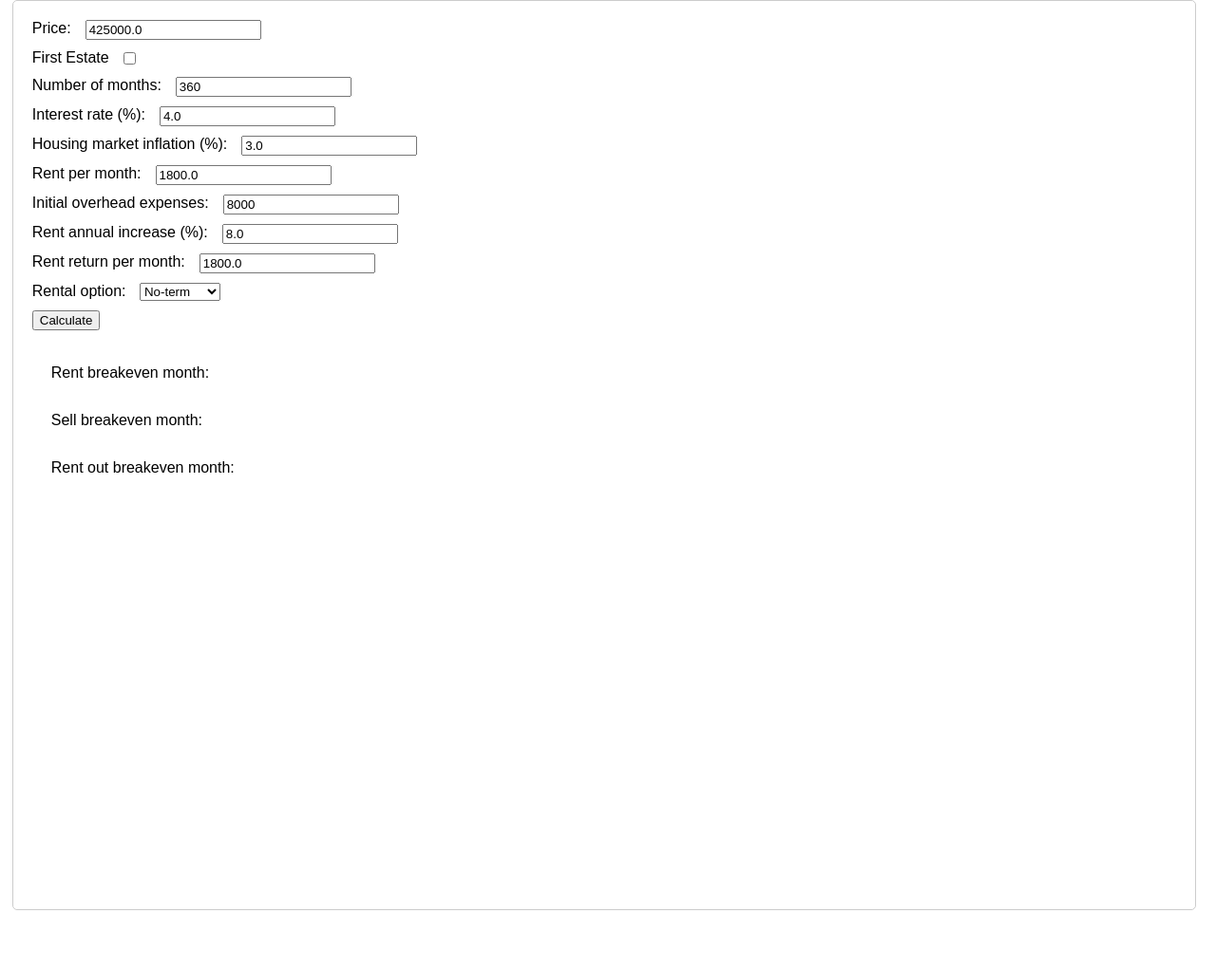
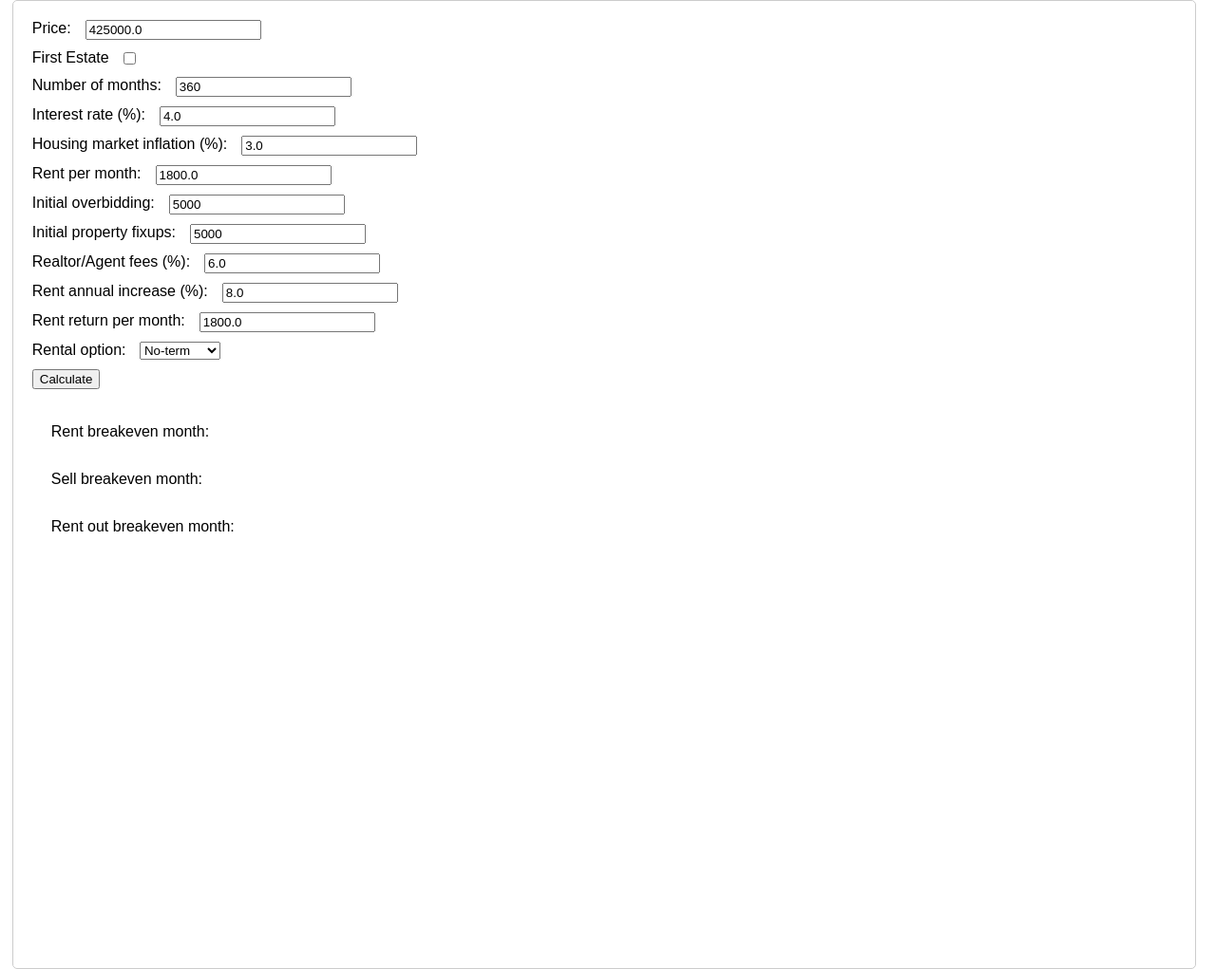
Before and after one commit to eigenomarksamy/mortgager, a Flask app: page / in a window 1280 px wide. Shown: the whole page at 95% size. Before the commit the page ends 959 px from the top, so only its background shows below. Run offline with Flask 3, Linux system fonts and the light colour scheme.

Commit message:
split initial expenses and fix bug with double percent conversion

```diff
--- a/app.py
+++ b/app.py
@@ -6,15 +6,15 @@ from src.utils import convert_str_bool
 app = Flask(__name__, static_folder='static', template_folder='templates')
 
 def get_mortgage_data(price, num_of_months, interest_rate,
-                      housing_inflation, rent_month,
-                      initial_expenses, rent_increase,
+                      housing_inflation, rent_month, overbidding,
+                      property_fixup, realtor_fee, rent_increase,
                       is_first_estate, rent_return_month,
                       rental_term):
     mortgage_obj = Mortgage(price, num_of_months, interest_rate,
                             housing_inflation, rent_month,
-                            initial_expenses, rent_increase,
-                            is_first_estate, rent_return_month,
-                            rental_term)
+                            overbidding, property_fixup, realtor_fee,
+                            rent_increase, is_first_estate,
+                            rent_return_month, rental_term)
     mortgage_rent_be_value = -1
     mortgage_sell_be_value = -1
     mortgage_rent_out_be_value = -1
@@ -40,7 +40,9 @@ def calculate():
         interest_rate = float(request.form['interest_rate'])
         housing_inflation = float(request.form['housing_inflation'])
         rent_month = float(request.form['rent_month'])
-        initial_expenses = float(request.form['initial_expenses'])
+        overbidding = float(request.form['overbidding'])
+        property_fixup = float(request.form['property_fixup'])
+        realtor_fee = float(request.form['realtor_fee'])
         rent_increase = float(request.form['rent_increase'])
         is_first_estate = convert_str_bool(request.form['is_first_estate'])
         rent_return_month = float(request.form['rent_return_month'])
@@ -50,8 +52,9 @@ def calculate():
         return jsonify({'error': 'Invalid input. Please enter valid numbers.'}), 400
 
     table, rent_be_value, sell_be_value, rent_out_be_value = get_mortgage_data(price,
-            num_of_months, interest_rate, housing_inflation, rent_month, initial_expenses,
-            rent_increase, is_first_estate, rent_return_month, rental_term)
+            num_of_months, interest_rate, housing_inflation, rent_month, overbidding,
+            property_fixup, realtor_fee, rent_increase, is_first_estate,
+            rent_return_month, rental_term)
 
     if table:
         response_data = {
--- a/static/js/script.js
+++ b/static/js/script.js
@@ -5,7 +5,9 @@ function submitForm() {
     var interest_rate = document.getElementById("interest_rate").value;
     var housing_inflation = document.getElementById("housing_inflation").value;
     var rent_month = document.getElementById("rent_month").value;
-    var initial_expenses = document.getElementById("initial_expenses").value;
+    var overbidding = document.getElementById("overbidding").value;
+    var property_fixup = document.getElementById("property_fixup").value;
+    var realtor_fee = document.getElementById("realtor_fee").value;
     var rent_increase = document.getElementById("rent_increase").value;
     var is_first_estate = document.getElementById("is_first_estate").checked;
     var rent_return_month = document.getElementById("rent_return_month").value;
@@ -22,7 +24,9 @@ function submitForm() {
             + '&interest_rate=' + encodeURIComponent(interest_rate)
             + '&housing_inflation=' + encodeURIComponent(housing_inflation)
             + '&rent_month=' + encodeURIComponent(rent_month)
-            + '&initial_expenses=' + encodeURIComponent(initial_expenses)
+            + '&overbidding=' + encodeURIComponent(overbidding)
+            + '&property_fixup=' + encodeURIComponent(property_fixup)
+            + '&realtor_fee=' + encodeURIComponent(realtor_fee)
             + '&rent_increase=' + encodeURIComponent(rent_increase)
             + '&is_first_estate=' + encodeURIComponent(is_first_estate)
             + '&rent_return_month=' + encodeURIComponent(rent_return_month)
--- a/templates/index.html
+++ b/templates/index.html
@@ -41,8 +41,18 @@
             </div>
 
             <div class="input-group">
-                <label for="initial_expenses">Initial overhead expenses:</label>
-                <input type="number" id="initial_expenses" value="8000">
+                <label for="overbidding">Initial overbidding:</label>
+                <input type="number" id="overbidding" value="5000">
+            </div>
+
+            <div class="input-group">
+                <label for="property_fixup">Initial property fixups:</label>
+                <input type="number" id="property_fixup" value="5000">
+            </div>
+
+            <div class="input-group">
+                <label for="realtor_fee">Realtor/Agent fees (%):</label>
+                <input type="number" id="realtor_fee" value="6.0">
             </div>
 
             <div class="input-group">
```
Also changed, not shown: src/mortgage.py (+4 -3 lines).
